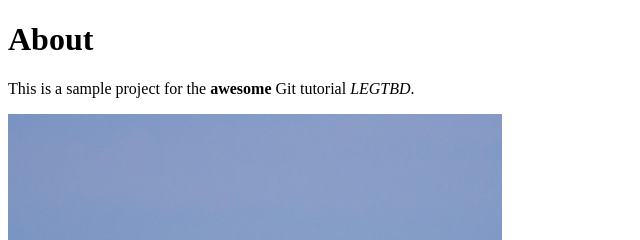
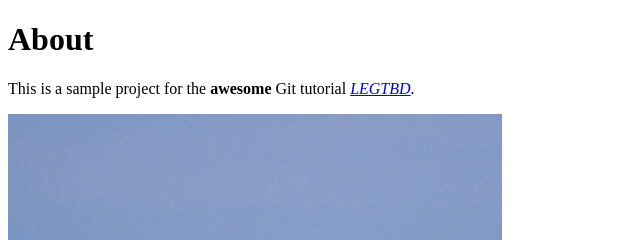
Before and after one commit to ljba/website, a plain HTML site: page about.html in a window 1280 px wide. Shown: the top 240 px of the page, 0-640 px from the left. Drawn offline with Linux system fonts and the light colour scheme.

Commit message:
Add link to tutorial title

```diff
--- a/about.html
+++ b/about.html
@@ -6,7 +6,7 @@
   <body>
     <h1>About</h1>
     <p>
-      This is a sample project for the <strong>awesome</strong> Git tutorial <em>LEGTBD</em>.
+      This is a sample project for the <strong>awesome</strong> Git tutorial <a href="http://learnenough.com/git-tutorial"><em>LEGTBD</em></a>.
     </p>
     <img src="images/breaching_whale.jpg"
   </body>
```
